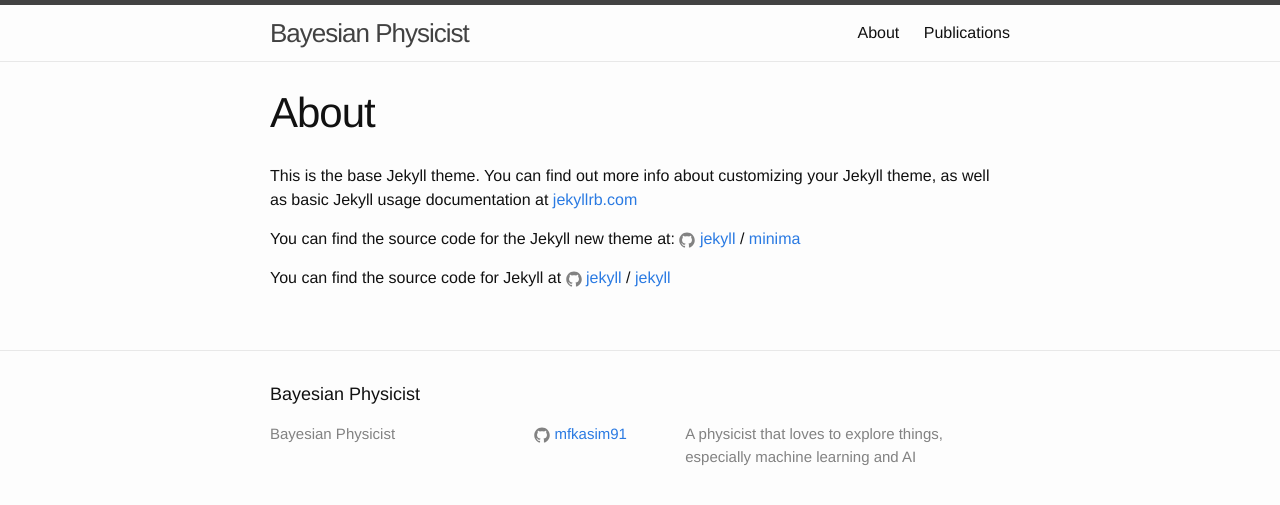
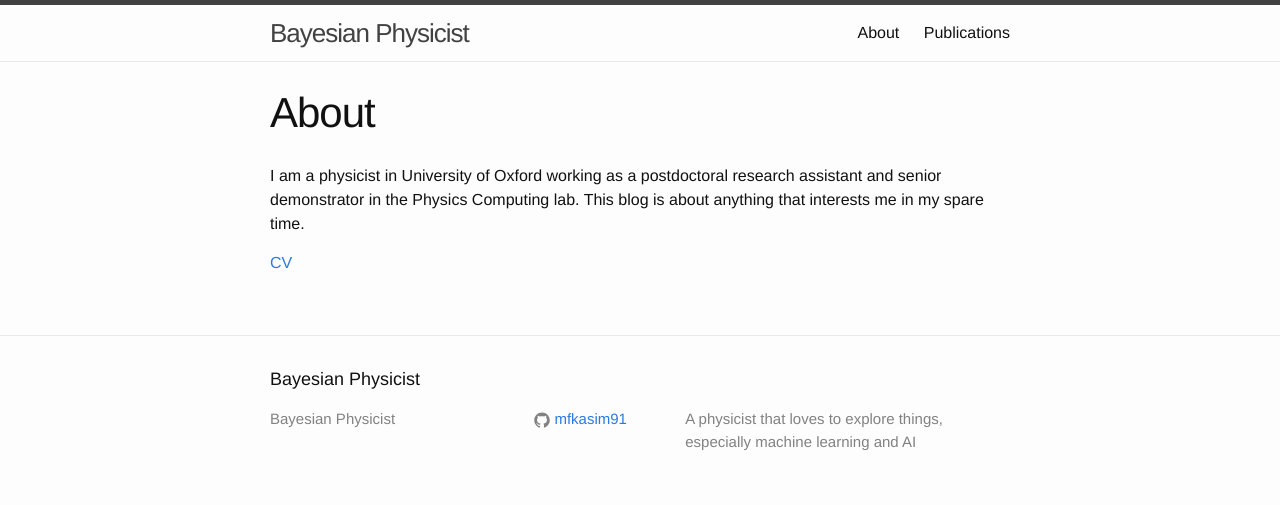
Before and after one commit to mfkasim1/mfkasim1.github.io, a Jekyll site: the page built from about.md, in a window 1280 px wide. Shown: the top 505 px of the page. Built offline with Jekyll 4.4.1, drawn with Linux system fonts in a browser that asks for light colours.

Commit message:
Adding CV

```diff
--- a/about.md
+++ b/about.md
@@ -4,12 +4,8 @@
 permalink: /about/
 ---
 
-This is the base Jekyll theme. You can find out more info about customizing your Jekyll theme, as well as basic Jekyll usage documentation at [jekyllrb.com](http://jekyllrb.com/)
+I am a physicist in University of Oxford working as a postdoctoral research
+assistant and senior demonstrator in the Physics Computing lab. This blog is
+about anything that interests me in my spare time.
 
-You can find the source code for the Jekyll new theme at:
-{% include icon-github.html username="jekyll" %} /
-[minima](https://github.com/jekyll/minima)
-
-You can find the source code for Jekyll at
-{% include icon-github.html username="jekyll" %} /
-[jekyll](https://github.com/jekyll/jekyll)
+[CV](/assets/cv.pdf)
```
Also changed, not shown: 1 other file.
